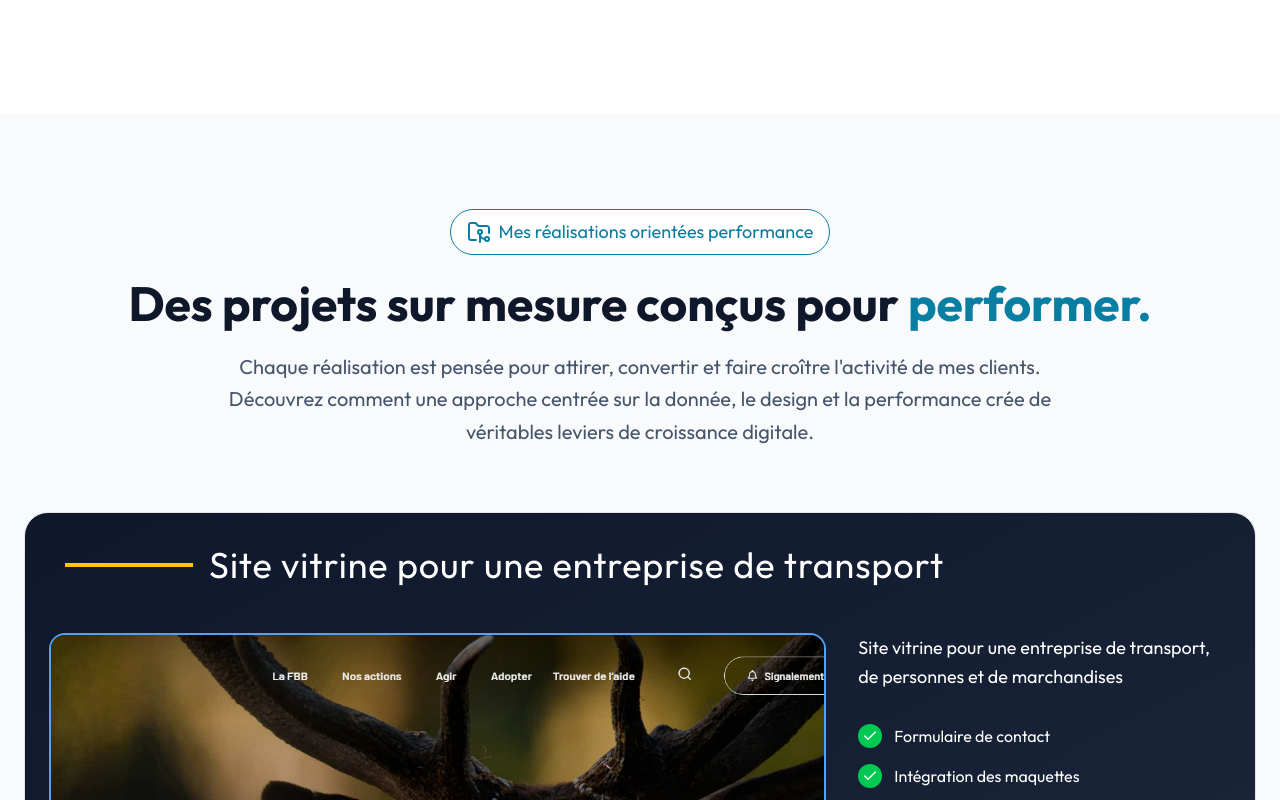
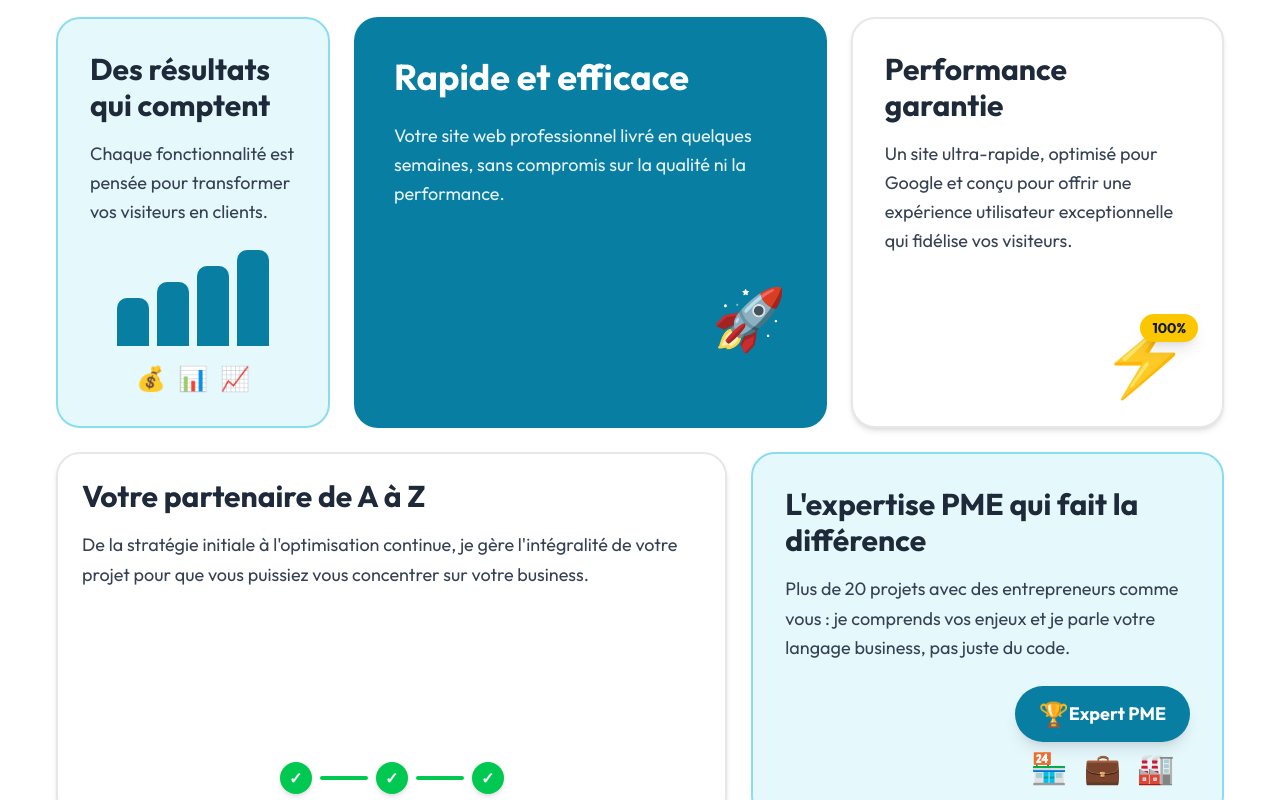
Before and after one commit to nohoariifamibelle/portfolio-nohoarii-famibelle, a Next.js app: page / in a window 1280 px wide. Shown: the part 1280-2080 px from the top of the page. Built offline with nearby package versions, Linux system fonts and the light colour scheme.

Commit message:
feat(advantage) : Add Cards in Advantage Section

```diff
--- a/src/app/components/Advantage.tsx
+++ b/src/app/components/Advantage.tsx
@@ -1,11 +1,59 @@
-import {
-  HandHelping,
-  Lightbulb,
-  CheckCircle2,
-  Rocket,
-  BarChart3,
-  ArrowRight,
-} from "lucide-react";
+import { HandHelping } from "lucide-react";
+
+interface CardProps {
+  title: string;
+  description: string;
+  colorScheme: "lightBlue" | "darkBlue" | "white";
+  visual: React.ReactNode;
+  className?: string;
+}
+
+const Card: React.FC<CardProps> = ({
+  title,
+  description,
+  colorScheme,
+  visual,
+  className = "",
+}) => {
+  const baseClasses =
+    "rounded-3xl transition-all duration-300 hover:shadow-xl hover:scale-[1.02] flex flex-col justify-between";
+
+  const colorClasses = {
+    lightBlue: "bg-blueSurf-50 border-2 border-blueSurf-200",
+    darkBlue:
+      "bg-blueSurf text-white hover:shadow-2xl hover:shadow-blue-500/20",
+    white: "bg-white shadow-md",
+  };
+
+  const textColorClasses = {
+    lightBlue: "text-gray-800",
+    darkBlue: "text-white",
+    white: "text-gray-800",
+  };
+
+  const titleSizeClasses =
+    colorScheme === "darkBlue"
+      ? "text-3xl md:text-4xl font-bold mb-6"
+      : "text-2xl md:text-3xl font-bold mb-4";
+
+  const descriptionClasses =
+    colorScheme === "darkBlue"
+      ? "text-base md:text-lg leading-relaxed opacity-90"
+      : "text-base md:text-lg leading-relaxed text-gray-700";
+
+  return (
+    <div className={`${baseClasses} ${colorClasses[colorScheme]} ${className}`}>
+      <div>
+        <h3 className={`${titleSizeClasses} ${textColorClasses[colorScheme]}`}>
+          {title}
+        </h3>
+        <p className={descriptionClasses}>{description}</p>
+      </div>
+
+      <div className="mt-6 flex justify-center md:justify-end">{visual}</div>
+    </div>
+  );
+};
 
 export default function Advantage() {
   return (
@@ -26,6 +74,131 @@ export default function Advantage() {
           site qui ne convertit pas. Voici comment je corrige ça.
         </p>
       </div>
+      <div className="container mx-auto px-4 md:px-6 lg:px-8 max-w-7xl">
+        <div className="grid grid-cols-1 md:grid-cols-2 lg:grid-cols-12 gap-4 lg:gap-6 auto-rows-fr lg:auto-rows-auto">
+          {/* CARTE 1 - Des résultats qui comptent */}
+          <Card
+            title="Des résultats qui comptent"
+            description="Chaque fonctionnalité est pensée pour transformer vos visiteurs en clients."
+            colorScheme="lightBlue"
+            className="lg:col-span-3 lg:row-span-1 p-4 md:p-8 min-h-[200px]"
+            visual={
+              <div className="w-full">
+                <div className="flex gap-2 items-end justify-center mb-4">
+                  <div className="w-8 h-12 bg-[#077ea2] rounded-t-lg"></div>
+                  <div className="w-8 h-16 bg-[#077ea2] rounded-t-lg"></div>
+                  <div className="w-8 h-20 bg-[#077ea2] rounded-t-lg"></div>
+                  <div className="w-8 h-24 bg-[#077ea2] rounded-t-lg"></div>
+                </div>
+                <div className="flex gap-3 justify-center text-2xl">
+                  <span role="img" aria-label="money">
+                    💰
+                  </span>
+                  <span role="img" aria-label="chart">
+                    📊
+                  </span>
+                  <span role="img" aria-label="trending">
+                    📈
+                  </span>
+                </div>
+              </div>
+            }
+          />
+
+          {/* CARTE 2 - Rapide et efficace ⭐ CARTE PRINCIPALE */}
+          <Card
+            title="Rapide et efficace"
+            description="Votre site web professionnel livré en quelques semaines, sans compromis sur la qualité ni la performance."
+            colorScheme="darkBlue"
+            className="lg:col-span-5 lg:row-span-1 p-8 md:p-10 min-h-[200px]"
+            visual={
+              <div className="flex flex-col items-center justify-center my-8">
+                <div
+                  className="text-6xl md:text-6xl mb-2"
+                  role="img"
+                  aria-label="rocket"
+                >
+                  🚀
+                </div>
+              </div>
+            }
+          />
+
+          {/* CARTE 3 - Performance garantie */}
+          <Card
+            title="Performance garantie"
+            description="Un site ultra-rapide, optimisé pour Google et conçu pour offrir une expérience utilisateur exceptionnelle qui fidélise vos visiteurs."
+            colorScheme="white"
+            className="lg:col-span-4 lg:row-span-1 p-6 md:p-8 min-h-[200px] border-2 border-gray-200"
+            visual={
+              <div className="relative inline-block">
+                <div
+                  className="text-6xl md:text-7xl"
+                  role="img"
+                  aria-label="lightning"
+                >
+                  ⚡
+                </div>
+                <div className="absolute -top-2 -right-2 bg-yellow-400 text-gray-900 text-xs md:text-sm font-bold px-3 py-1 rounded-full shadow-lg">
+                  100%
+                </div>
+              </div>
+            }
+          />
+
+          {/* CARTE 4 - Votre partenaire de A à Z */}
+          <Card
+            title="Votre partenaire de A à Z"
+            description="De la stratégie initiale à l'optimisation continue, je gère l'intégralité de votre projet pour que vous puissiez vous concentrer sur votre business."
+            colorScheme="white"
+            className="lg:col-span-7 lg:row-span-1 p-8 md:p-6 min-h-[200px] border-2 border-gray-200"
+            visual={
+              <div className="flex items-center justify-center gap-2 w-full flex-wrap">
+                <div className="w-8 h-8 bg-green-500 rounded-full flex items-center justify-center text-white font-bold shadow-md">
+                  ✓
+                </div>
+                <div className="h-1 w-8 md:w-12 bg-green-500 rounded"></div>
+                <div className="w-8 h-8 bg-green-500 rounded-full flex items-center justify-center text-white font-bold shadow-md">
+                  ✓
+                </div>
+                <div className="h-1 w-8 md:w-12 bg-green-500 rounded"></div>
+                <div className="w-8 h-8 bg-green-500 rounded-full flex items-center justify-center text-white font-bold shadow-md">
+                  ✓
+                </div>
+              </div>
+            }
+          />
+
+          {/* CARTE 5 - L'expertise PME qui fait la différence */}
+          <Card
+            title="L'expertise PME qui fait la différence"
+            description="Plus de 20 projets avec des entrepreneurs comme vous : je comprends vos enjeux et je parle votre langage business, pas juste du code."
+            colorScheme="lightBlue"
+            className="lg:col-span-5 lg:row-span-1 p-6 md:p-8 min-h-[200px]"
+            visual={
+              <div className="flex flex-col items-center gap-2">
+                <div className="inline-flex items-center bg-blueSurf text-white px-6 py-3 rounded-full shadow-lg">
+                  <span className="text-2xl" role="img" aria-label="trophy">
+                    🏆
+                  </span>
+                  <span className="font-bold text-lg">Expert PME</span>
+                </div>
+                <div className="flex gap-4 text-3xl">
+                  <span role="img" aria-label="store">
+                    🏪
+                  </span>
+                  <span role="img" aria-label="briefcase">
+                    💼
+                  </span>
+                  <span role="img" aria-label="factory">
+                    🏭
+                  </span>
+                </div>
+              </div>
+            }
+          />
+        </div>
+      </div>
     </section>
   );
 }
```
